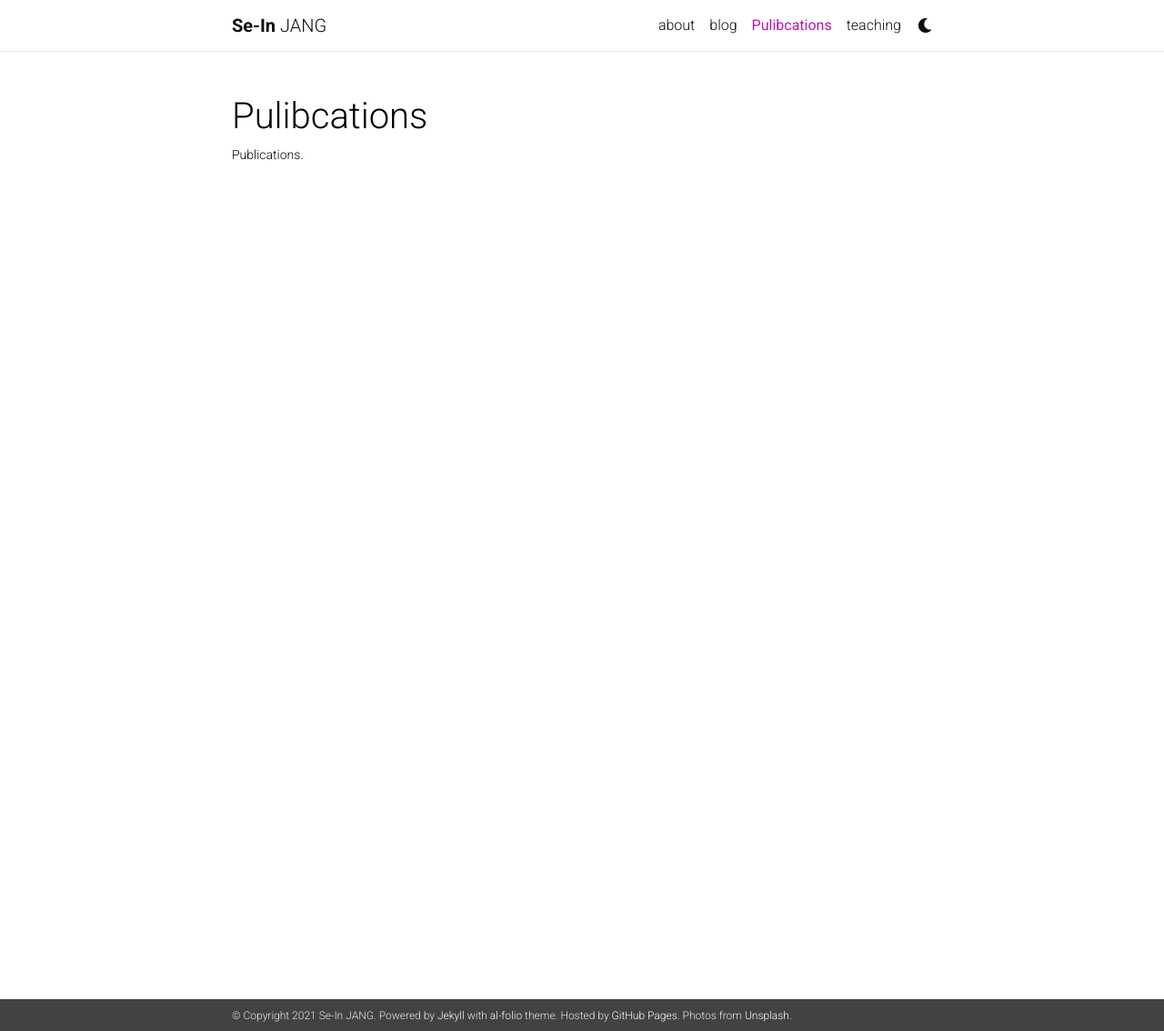
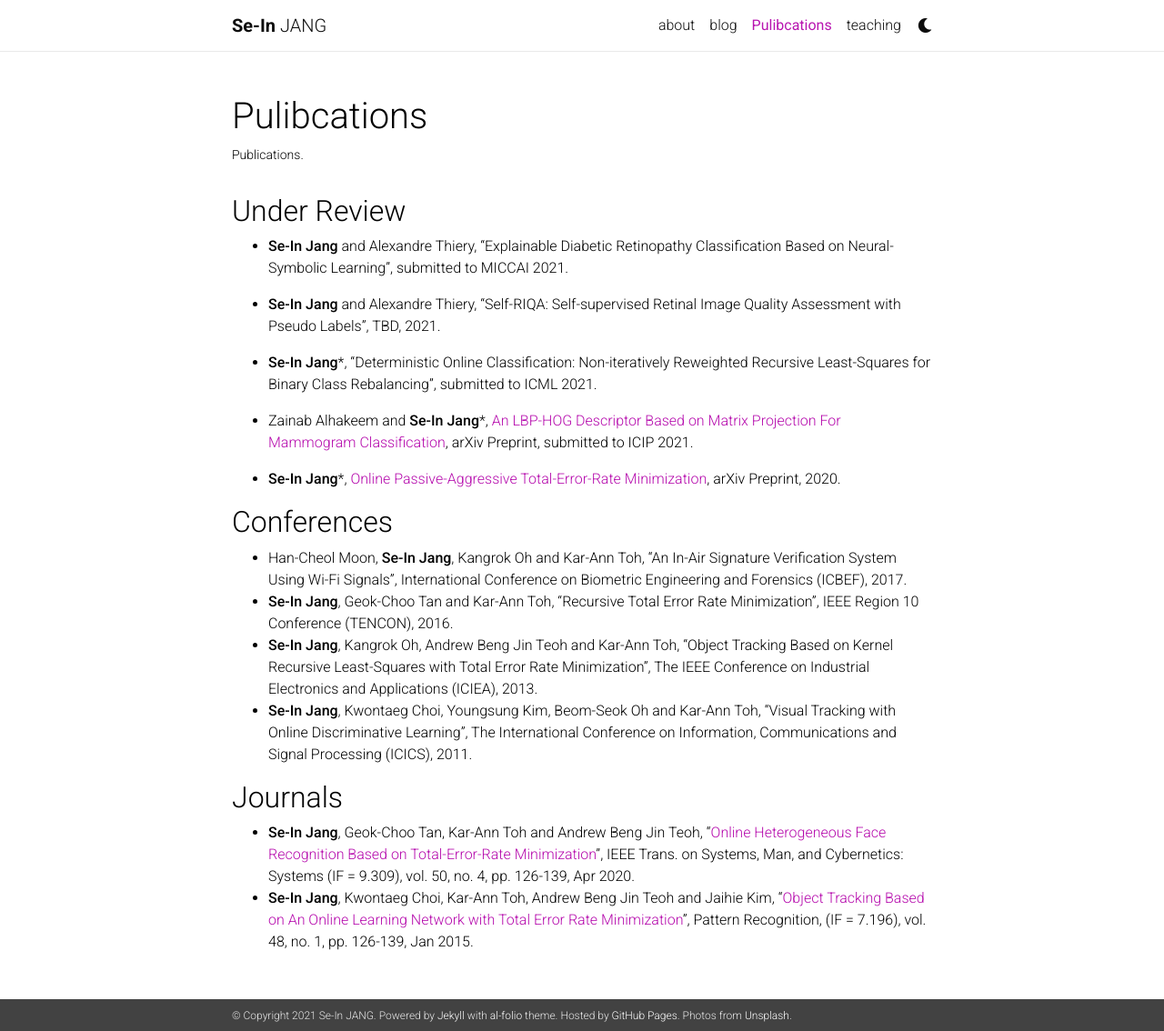
Before and after one commit to sijang/sijang.github.io, a Jekyll site: the page built from _pages/publications2.md, in a window 1280 px wide and 1134 px high. Shown: the whole window at 91% size. Built offline with Jekyll 4.4.1, drawn with Linux system fonts in a browser that asks for light colours; nearby versions of some CDN libraries; a style sheet for code colours, icons or effects is not loaded.

Commit message:
Update publications2.md

```diff
--- a/_pages/publications2.md
+++ b/_pages/publications2.md
@@ -5,3 +5,27 @@ title: Pulibcations
 description: Publications.
 nav: true
 ---
+
+## Under Review
+
+- **Se-In Jang** and Alexandre Thiery, "Explainable Diabetic Retinopathy Classification Based on Neural-Symbolic Learning", submitted to MICCAI 2021.
+
+- **Se-In Jang** and Alexandre Thiery, "Self-RIQA: Self-supervised Retinal Image Quality Assessment with Pseudo Labels", TBD, 2021.
+
+- **Se-In Jang***, "Deterministic Online Classification: Non-iteratively Reweighted Recursive Least-Squares for Binary Class Rebalancing", submitted to ICML 2021.
+
+- Zainab Alhakeem and **Se-In Jang***, [An LBP-HOG Descriptor Based on Matrix Projection For Mammogram Classification](https://arxiv.org/abs/1904.00187), arXiv Preprint, submitted to ICIP 2021.
+
+- **Se-In Jang***, [Online Passive-Aggressive Total-Error-Rate Minimization](https://arxiv.org/abs/2002.01771){:target="_blank"}, arXiv Preprint, 2020.
+
+
+
+## Conferences
+- Han-Cheol Moon, **Se-In Jang**, Kangrok Oh and Kar-Ann Toh, "An In-Air Signature Verification System Using Wi-Fi Signals", International Conference on Biometric Engineering and Forensics (ICBEF), 2017.
+- **Se-In Jang**, Geok-Choo Tan and Kar-Ann Toh, "Recursive Total Error Rate Minimization", IEEE Region 10 Conference (TENCON), 2016.
+- **Se-In Jang**, Kangrok Oh, Andrew Beng Jin Teoh and Kar-Ann Toh, "Object Tracking Based on Kernel Recursive Least-Squares with Total Error Rate Minimization", The IEEE Conference on Industrial Electronics and Applications (ICIEA), 2013.
+- **Se-In Jang**, Kwontaeg Choi, Youngsung Kim, Beom-Seok Oh and Kar-Ann Toh, "Visual Tracking with Online Discriminative Learning", The International Conference on Information, Communications and Signal Processing (ICICS), 2011.
+
+## Journals
+- **Se-In Jang**, Geok-Choo Tan, Kar-Ann Toh and Andrew Beng Jin Teoh, "[Online Heterogeneous Face Recognition Based on Total-Error-Rate Minimization](https://doi.org/10.1109/TSMC.2017.2724761)", IEEE Trans. on Systems, Man, and Cybernetics: Systems (IF = 9.309), vol. 50, no. 4, pp. 126-139, Apr 2020.
+- **Se-In Jang**, Kwontaeg Choi, Kar-Ann Toh, Andrew Beng Jin Teoh and Jaihie Kim, "[Object Tracking Based on An Online Learning Network with Total Error Rate Minimization](https://doi.org/10.1016/j.patcog.2014.07.020)", Pattern Recognition, (IF = 7.196), vol. 48, no. 1, pp. 126-139, Jan 2015.
```
